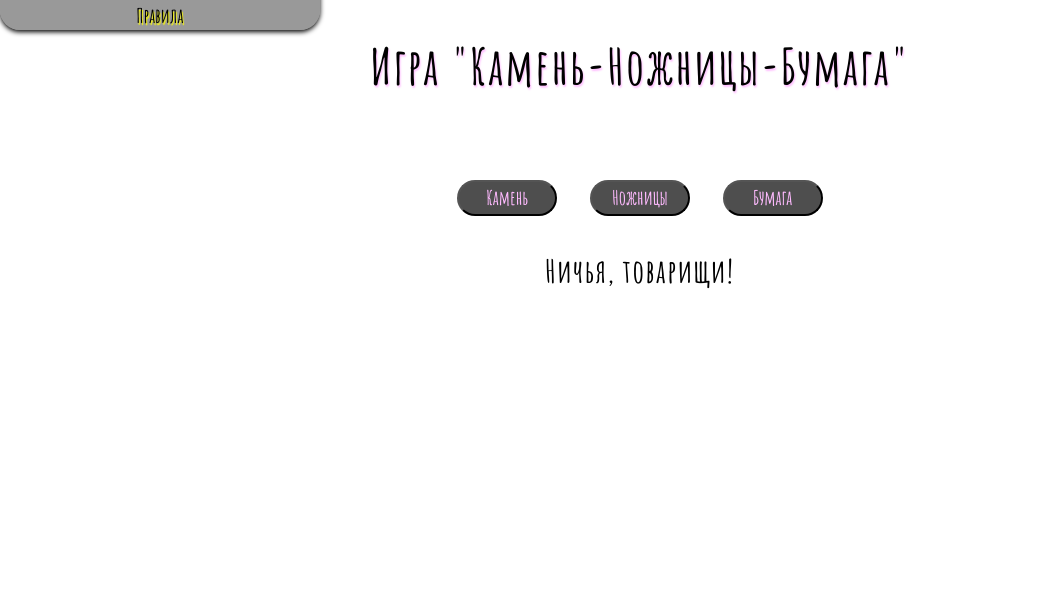
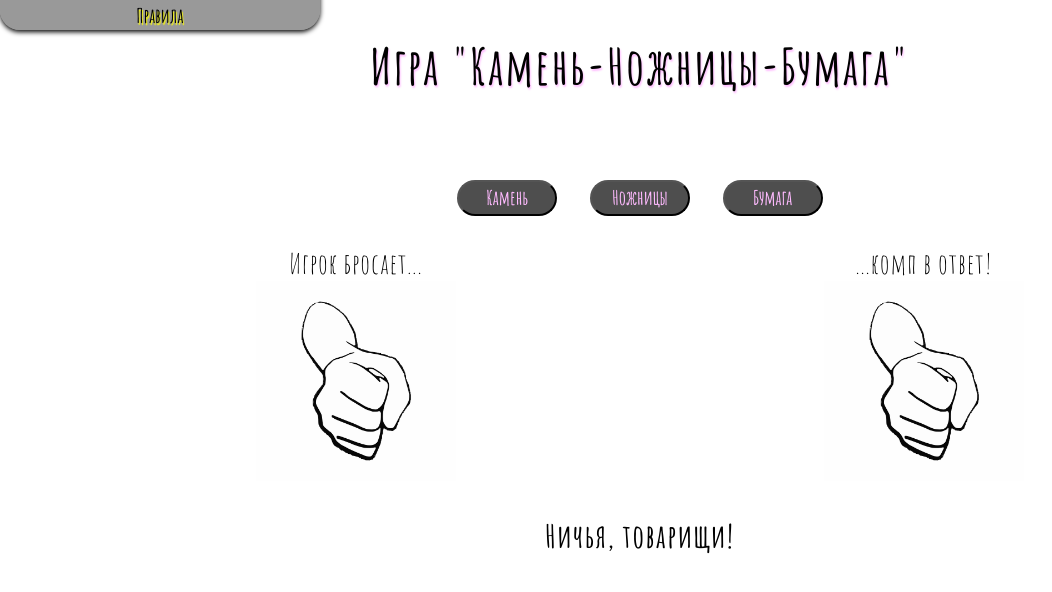
Before and after one commit to DimaLom/JS_rps, a plain HTML site: page index.html in a window 1280 px wide. Both pictures are taken after a click on the button "Камень". Shown: the whole page, without its empty margins (0-1052 px from the left). Drawn offline with Linux system fonts and the light colour scheme.

Commit message:
изменил картинки, настроил их вывод, добавилстилей

```diff
--- a/css/style.sass
+++ b/css/style.sass
@@ -91,8 +91,26 @@ body
     &:not(:first-child)
         margin-left: 30px
 
+.display-wrap
+    width: 60%
+    display: flex
+    justify-content: space-between
+    margin-top: 30px
+
+    .player-display,
+    .comp-display
+        display: flex
+        flex-direction: column
+        align-items: center
+
+    .player-display span,
+    .comp-display span
+        font-size: 28px
+        letter-spacing: 1px
+
 .results-display
     padding: 50px
+
 
     .results
         font-size: 32px
--- a/index.html
+++ b/index.html
@@ -42,12 +42,10 @@
             <div class="game-container">
                 <div class="btn-block">
                     <button class="turn-btn" data-turn="rock">Камень</button>
-                    <button class="turn-btn" data-turn="paper">Ножницы</button>
-                    <button class="turn-btn" data-turn="scissors">Бумага</button>
+                    <button class="turn-btn" data-turn="scissors">Ножницы</button>
+                    <button class="turn-btn" data-turn="paper">Бумага</button>
                 </div>
-                <div class="results-display">
-                    <span class="results"></span>
-                </div>
+
                 <div class="display-wrap">
                     <div class="player-display">
 
@@ -56,6 +54,9 @@
 
                     </div>
                 </div>
+                <div class="results-display">
+                    <span class="results"></span>
+                </div>
             </div>
         </main>
     </div>
--- a/js/script.js
+++ b/js/script.js
@@ -4,6 +4,8 @@ const rulesBtn = doc.querySelector('.rules-btn')
 const rulesBlock = doc.querySelector('.rules')
 const btnBlock = doc.querySelector('.btn-block')
 const resultsBlock = doc.querySelector('.results')
+const compDisplay = doc.querySelector('.comp-display')
+const playerDisplay = doc.querySelector('.player-display')
 
 let game = {
     playerTurn: 0,
@@ -11,9 +13,6 @@ let game = {
     _init() {
         rulesBtn.addEventListener('click', this.showRules)
         btnBlock.addEventListener('click', this.chooseTurn)
-    },
-    render() {
-
     },
     chooseTurn(evt) {
         let playerChoose = evt.target.dataset.turn
@@ -23,16 +22,13 @@ let game = {
         if (playerChoose === 'paper') game.playerTurn = 3
 
         game.gameStart()
-
+        game.showTurns()
     },
     gameStart() {
         this.compTurn = Math.floor(Math.random() * 3) + 1
 
-        if (this.playerTurn <= 3 && this.playerTurn != false) {
-            game.checkWinner(this.playerTurn, this.compTurn)
-        } else {
-            console.log('Игра окончена.')
-        }
+        game.checkWinner(this.playerTurn, this.compTurn)
+
     },
     getBoolean(arr) {
         for (el in arr) {
@@ -67,6 +63,16 @@ let game = {
     },
     showResults(str) {
         resultsBlock.innerHTML = str
+    },
+    showTurns() {
+        playerDisplay.innerHTML = `
+                                <span> Игрок бросает... </span>
+                                <img src='../img/${this.playerTurn}.png' width='200' height='200'>
+                                `
+        compDisplay.innerHTML = `
+                                <span> ...комп в ответ! </span>
+                                <img src='../img/${this.compTurn}.png' width='200' height='200'>
+                                `
     }
 }
 
```
Also changed, not shown: css/style.css, img/1.png (renamed from img/rock.png), img/123123123.jpg (renamed from img/01.jpg), img/2.png (renamed from img/scissors.png), img/3.png (renamed from img/paper.png), img/3123123123.png (renamed from img/02.png), img/bg.png (deleted), 1 other file.
